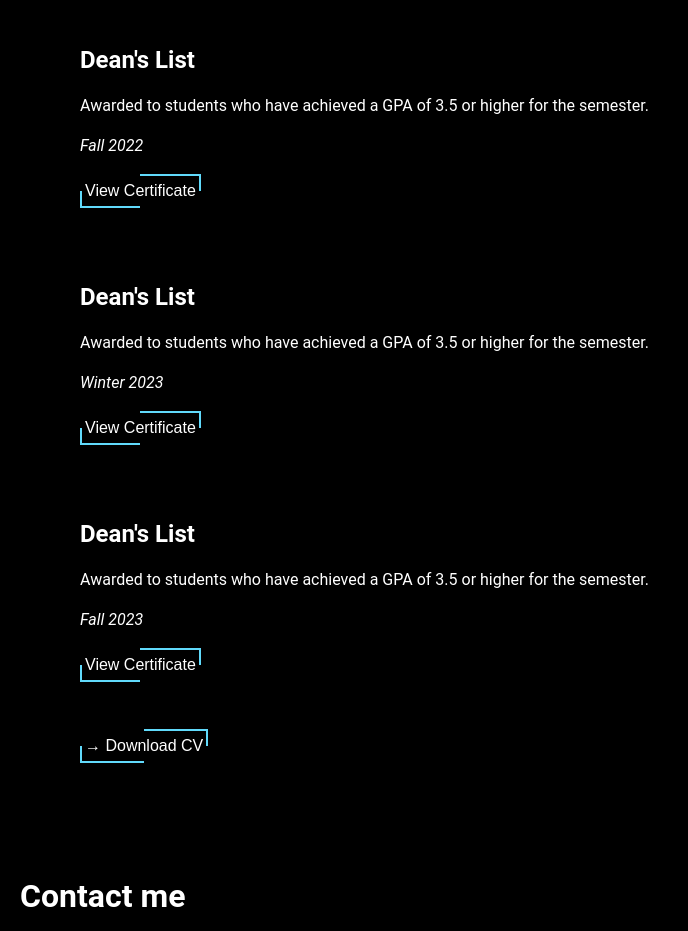
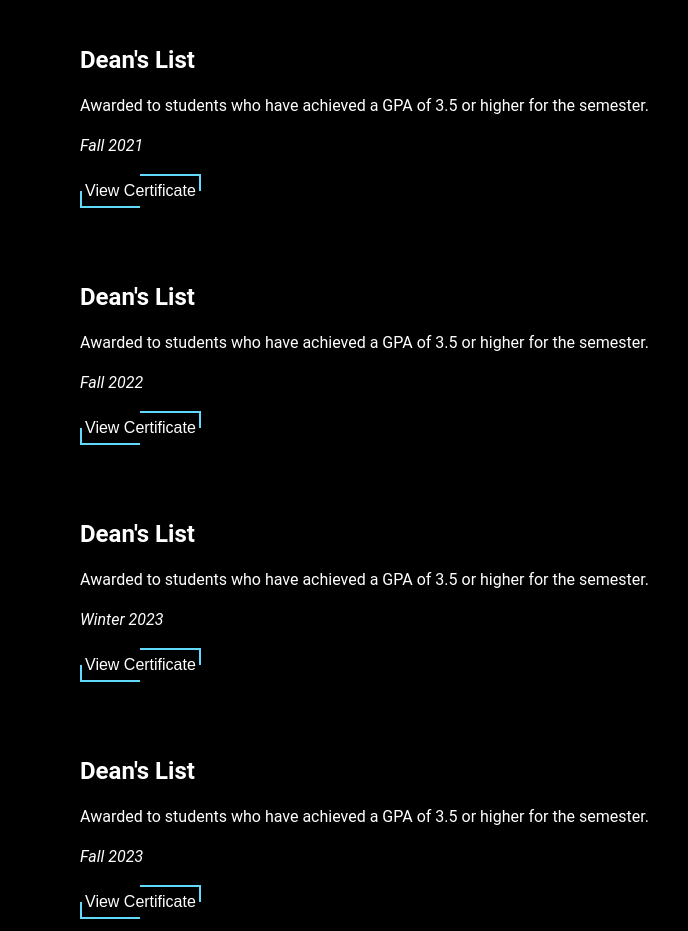
Before and after one commit to ZeRav3n/PersonalWeb, a React (Create React App) app: page / in a window 1280 px wide. Shown: the part 2080-3011 px from the top of the page, without its empty margins (0-688 px from the left). Built offline with nearby package versions, Linux system fonts and the light colour scheme.

Commit message:
Cert Update

```diff
--- a/src/components/Honors.js
+++ b/src/components/Honors.js
@@ -2,9 +2,18 @@ import "../App.css";
 import Zaman_badgeF22 from "../assets/Shahid Md Ratin Zaman_badgeF22.jpg";
 import Zaman_badgeW23 from "../assets/Shahid Md Ratin Zaman_badgeW23.jpg";
 import Zaman_badgeF23 from "../assets/Shahid Md Ratin Zaman_badgeF23.jpg";
+import Zaman_badgeF21 from "../assets/Shahid Md Ratin Zaman_badgeF21.pdf";
+import Zaman_badgeW22 from "../assets/Shahid Md Ratin Zaman_badgeW22.pdf";
 import Resume from "./Resume.js";
 export default function Honors() {
   const honors = [
+    {
+      title: "Dean's List",
+      date: "Fall 2021",
+      description:
+        "Awarded to students who have achieved a GPA of 3.5 or higher for the semester.",
+      imgSrc: Zaman_badgeF21,
+    },
     {
       title: "Dean's List",
       date: "Fall 2022",
```
Also changed, not shown: 2 other files (tests, documents, lock files or other folders).
